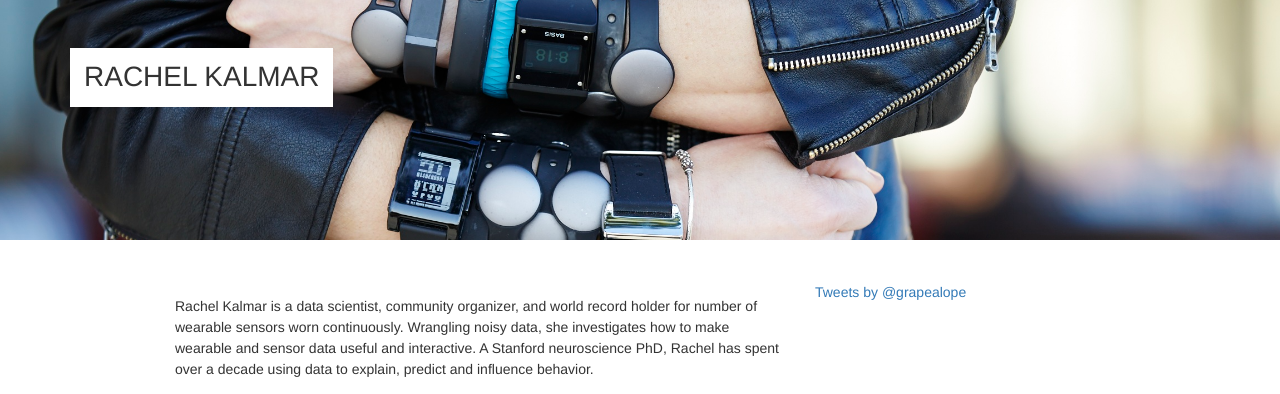
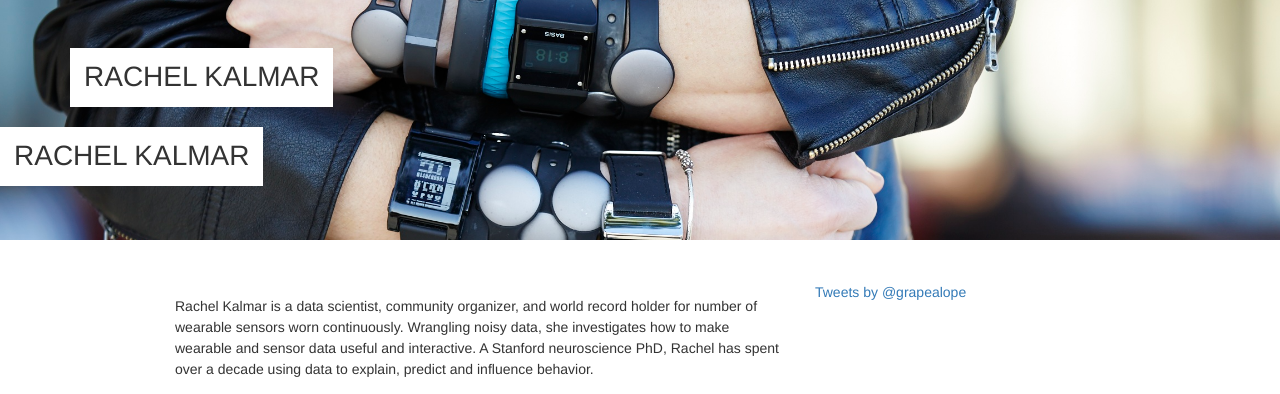
Before and after one commit to grapealope/grapealope.github.io, a PHP site: page / in a window 1280 px wide. Shown: the top 394 px of the page. Run offline with PHP 8.4, Linux system fonts and the light colour scheme; some libraries are stand-ins or nearby versions.

Commit message:
added second container to css

```diff
--- a/css/media.css
+++ b/css/media.css
@@ -5,6 +5,9 @@ body, h1, h2, h3, h4, h5, h6 {
   font-family: helvetica, arial, sans-serif;
 }
 .container {
+  max-width: 960px;
+}
+.container2 {
   max-width: 960px;
 }
 .btn {
--- a/index.html
+++ b/index.html
@@ -43,7 +43,12 @@
         <h1>Rachel Kalmar</h1>
         <br>
 <!--         <h2>headline goes here</h2>
- -->      </div> <!-- /.container -->
+ -->  </div> <!-- /.container -->
+       <div class="container2">
+        <h1>Rachel Kalmar</h1>
+        <br>
+<!--         <h2>headline goes here</h2>
+ -->  </div> <!-- /.container -->
     </div> <!-- /.jumbotron -->
 
     <div class="spacer"></div>
```
